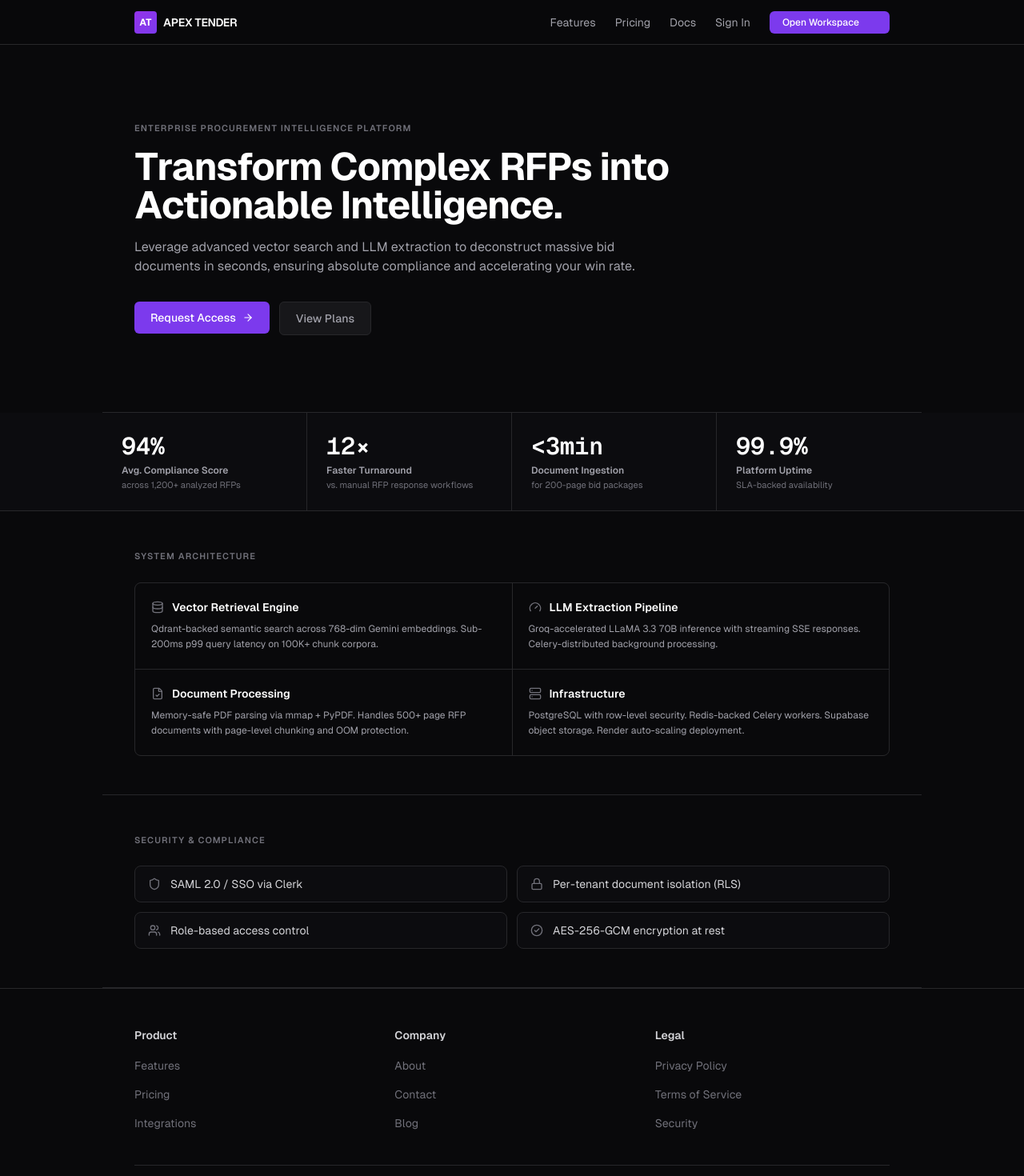
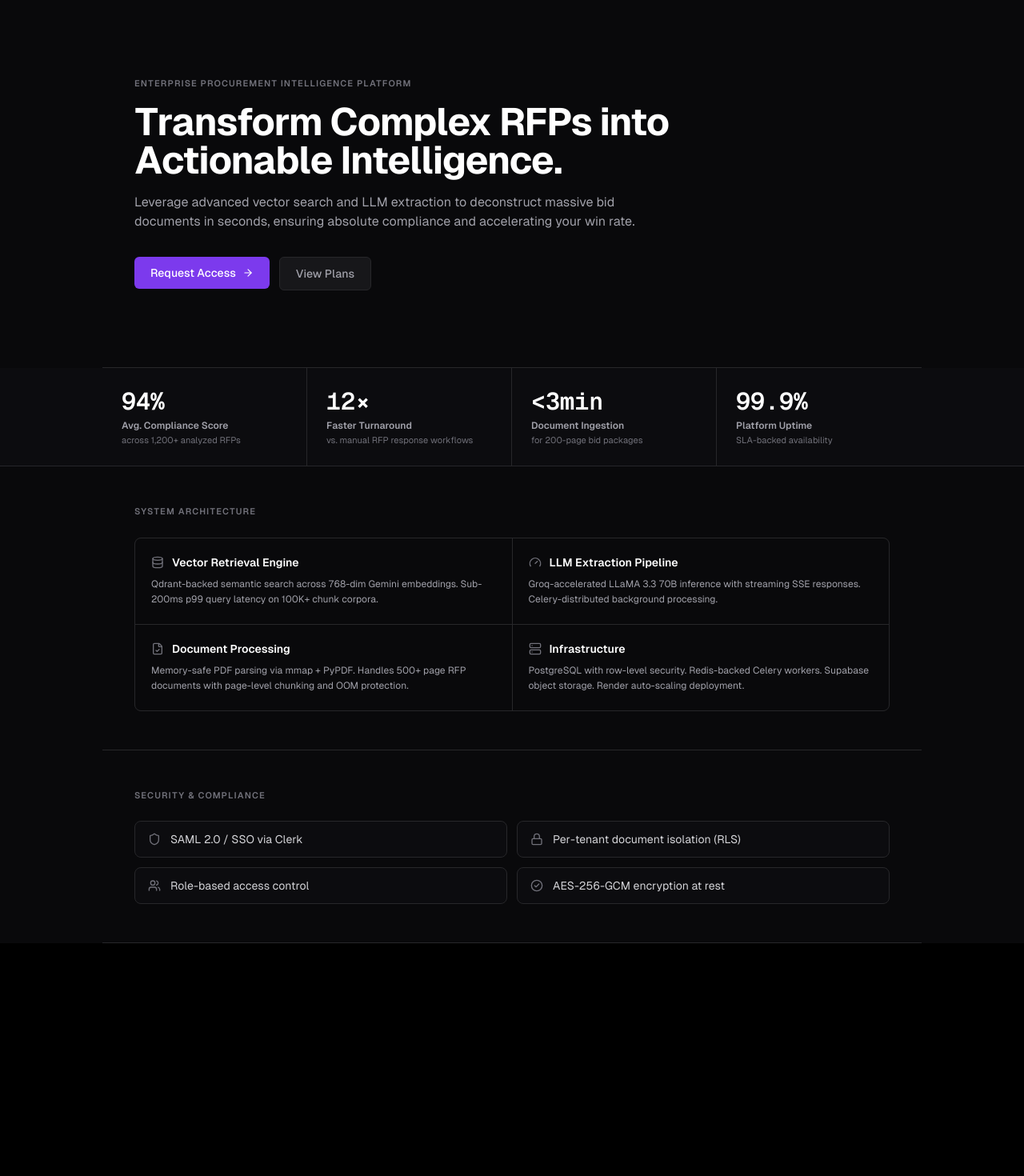
Before and after one commit to Agent2509/ApexTender, a Next.js app in the folder frontend/: page / in a window 1280 px wide. Shown: the top 1470 px of the page at 80% size. After the commit the page ends 1179 px from the top, so only its background shows below. Built offline with nearby package versions, Linux system fonts and the light colour scheme.

Commit message:
fix: remove redundant layout components from page.tsx to resolve hydration collision

```diff
--- a/frontend/src/app/page.tsx
+++ b/frontend/src/app/page.tsx
@@ -12,8 +12,6 @@
   Server,
   CheckCircle2,
 } from "lucide-react";
-import Navbar from "@/components/Navbar";
-import Footer from "@/components/Footer";
 
 const specs = [
   {
@@ -55,8 +53,6 @@
 export default function LandingPage() {
   return (
     <div className="min-h-screen bg-[#09090b] text-zinc-200 flex flex-col">
-      {/* ─── Navbar ──────────────────────────────────────────── */}
-      <Navbar />
 
       <main className="flex-1">
         {/* ─── Hero ───────────────────────────────────────────── */}
@@ -154,8 +150,6 @@
         </section>
       </main>
 
-      {/* ─── Footer ──────────────────────────────────────────── */}
-      <Footer />
     </div>
   );
 }
```
